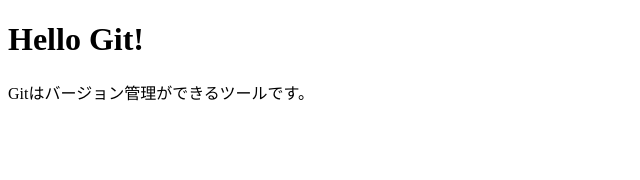
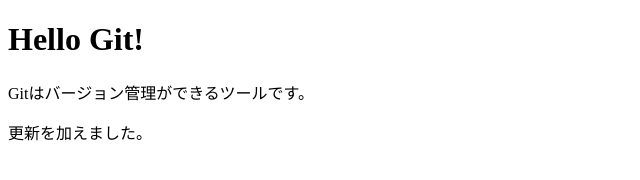
Before and after one commit to masaking-pg/Git_practice, a plain HTML site: page index.html in a window 1280 px wide. Shown: the whole page, without its empty margins (0-640 px from the left). Drawn offline with Linux system fonts and the light colour scheme.

Commit message:
second commit

```diff
--- a/index.html
+++ b/index.html
@@ -8,5 +8,6 @@
 <body>
     <h1>Hello Git!</h1>
     <p>Gitはバージョン管理ができるツールです。</p>
+    <p>更新を加えました。</p>
 </body>
 </html>
```
